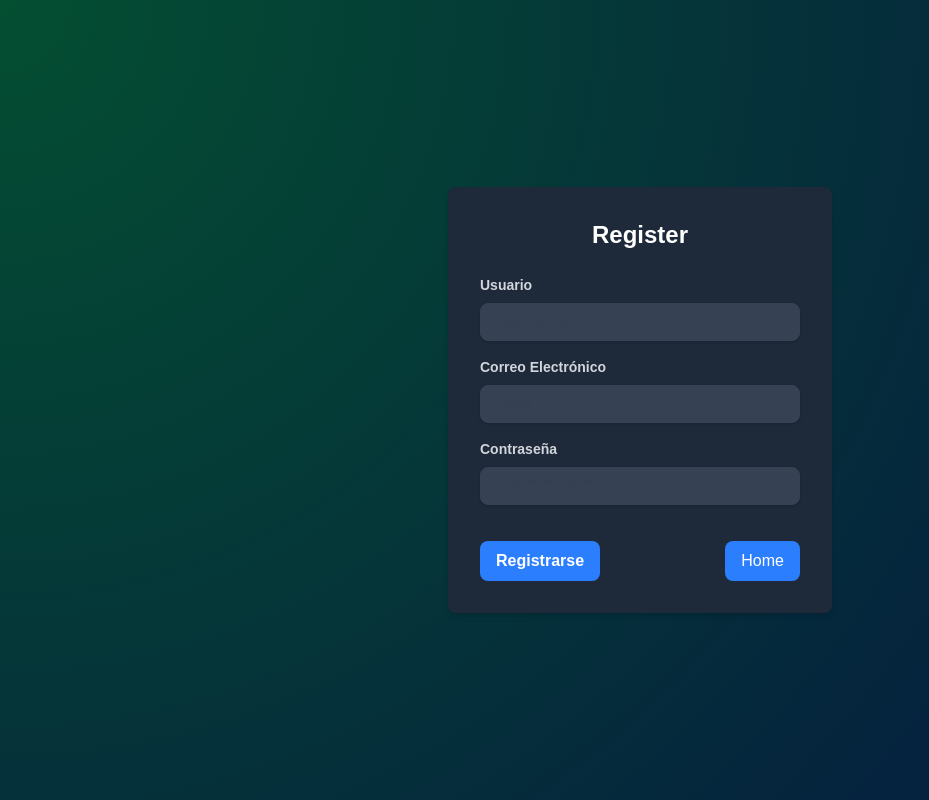
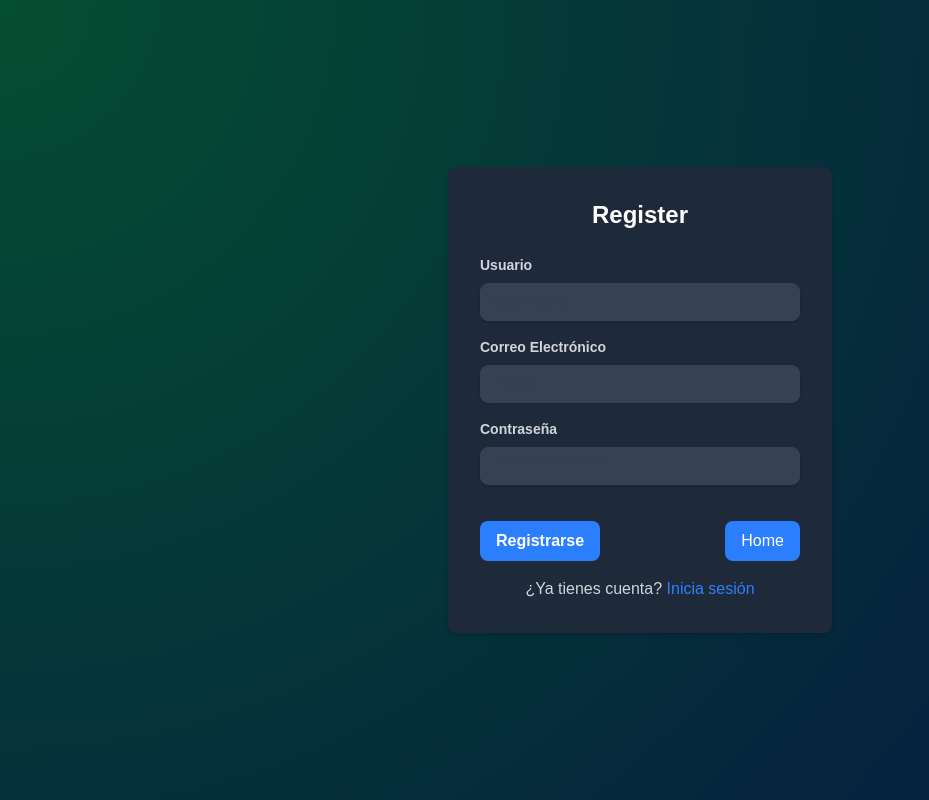
Before and after one commit to pairPrograming1/front, a Next.js app in the folder my-app/: page /register in a window 1280 px wide. Shown: the whole page, without its empty margins (0-929 px from the left). Built offline with nearby package versions, Linux system fonts and the light colour scheme.

Commit message:
modificaciones en register y login

```diff
--- a/my-app/src/component/login/login.js
+++ b/my-app/src/component/login/login.js
@@ -69,6 +69,12 @@ export default function Login() {
               </a>
             </Link>
           </div>
+          <div className="mt-4 text-center">
+            <span className="text-gray-300">¿No tienes cuenta? </span>
+            <Link href="/register" legacyBehavior>
+              <a className="text-blue-500 hover:text-blue-700">Regístrate</a>
+            </Link>
+          </div>
         </form>
       </div>
     </div>
--- a/my-app/src/component/register/register.js
+++ b/my-app/src/component/register/register.js
@@ -83,6 +83,12 @@ export default function Register() {
               </a>
             </Link>
           </div>
+          <div className="mt-4 text-center">
+            <span className="text-gray-300">¿Ya tienes cuenta? </span>
+            <Link href="/login" legacyBehavior>
+              <a className="text-blue-500 hover:text-blue-700">Inicia sesión</a>
+            </Link>
+          </div>
         </form>
       </div>
     </div>
```
